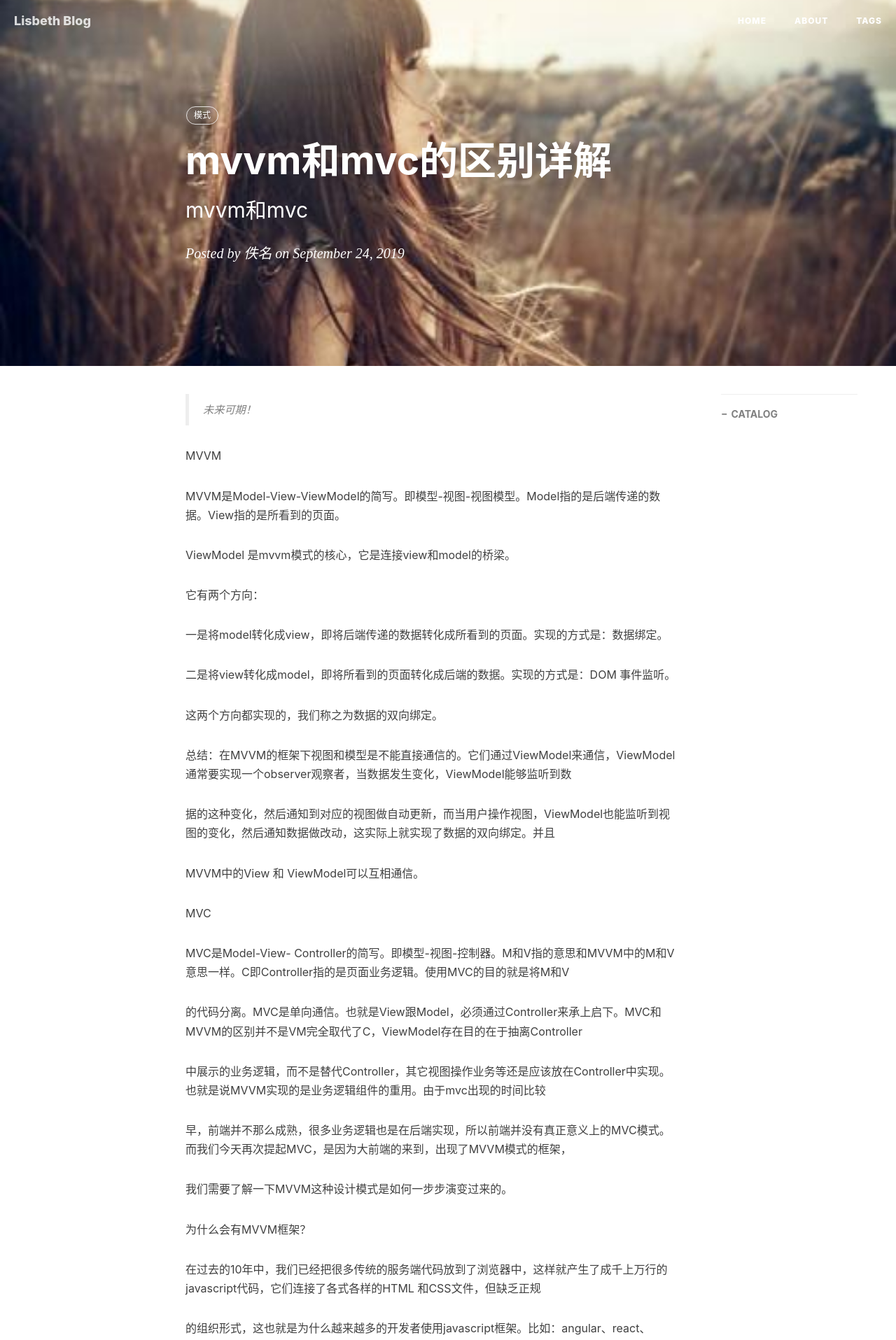
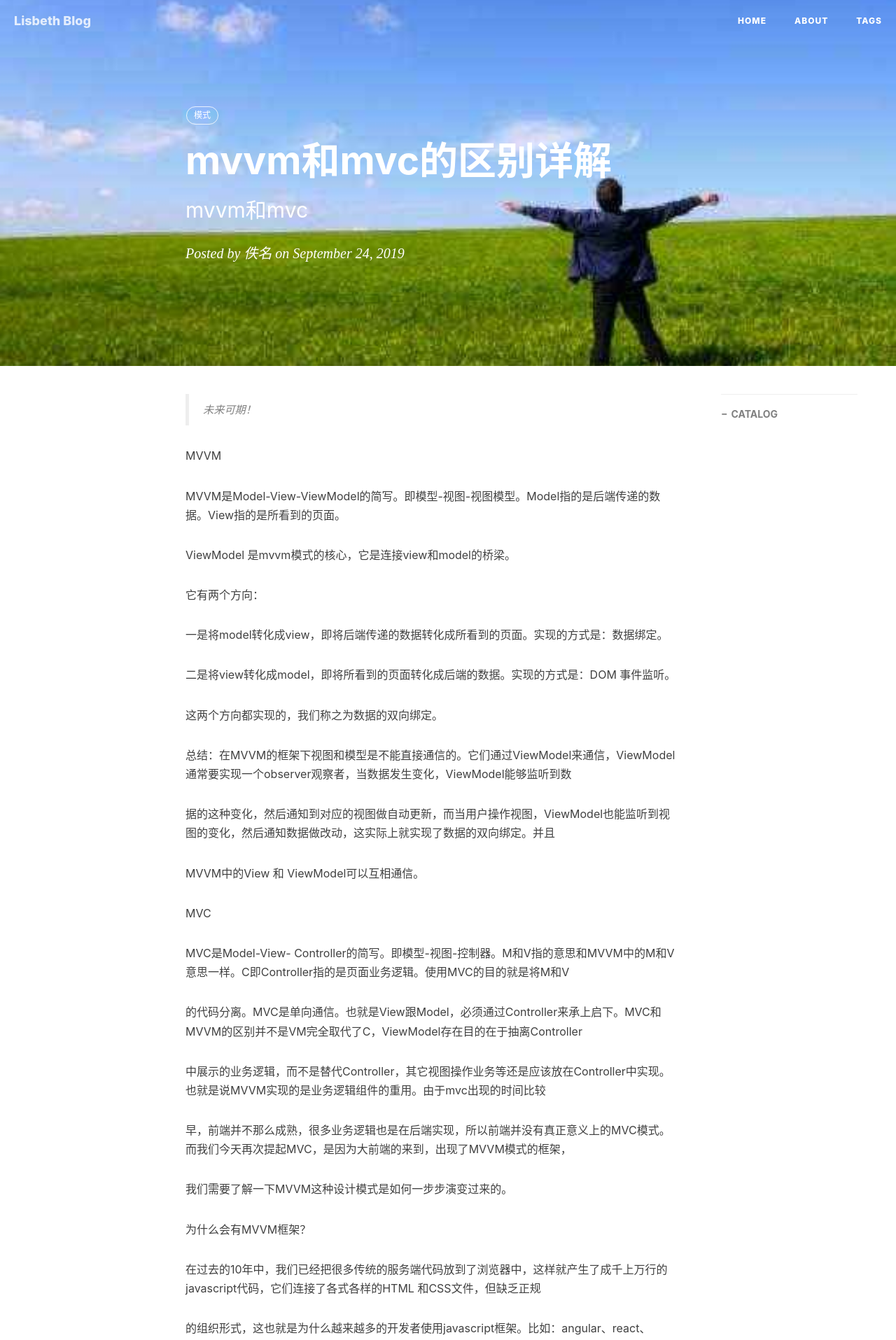
Before and after one commit to lisbeth0720/lisbeth0720.github.io, a Jekyll site: the page built from _posts/2019-09-24-mvvm和mvc的区别详解.md, in a window 1280 px wide. Shown: the top 1915 px of the page at 70% size. Built offline with Jekyll 4.4.1, drawn with Linux system fonts in a browser that asks for light colours; nearby versions of some CDN libraries; comment, search, counter and statistics services are not loaded.

Commit message:
Update 2019-09-24-mvvm和mvc的区别详解.md

```diff
--- a/_posts/2019-09-24-mvvm和mvc的区别详解.md
+++ b/_posts/2019-09-24-mvvm和mvc的区别详解.md
@@ -4,7 +4,7 @@ title:      mvvm和mvc的区别详解
 subtitle:    "mvvm和mvc"
 date:       2019-09-24
 author:     佚名
-header-img: img/img_ten.jpg
+header-img: img/wxq_02.jpg
 catalog: true
 tags:
     - 模式
```
